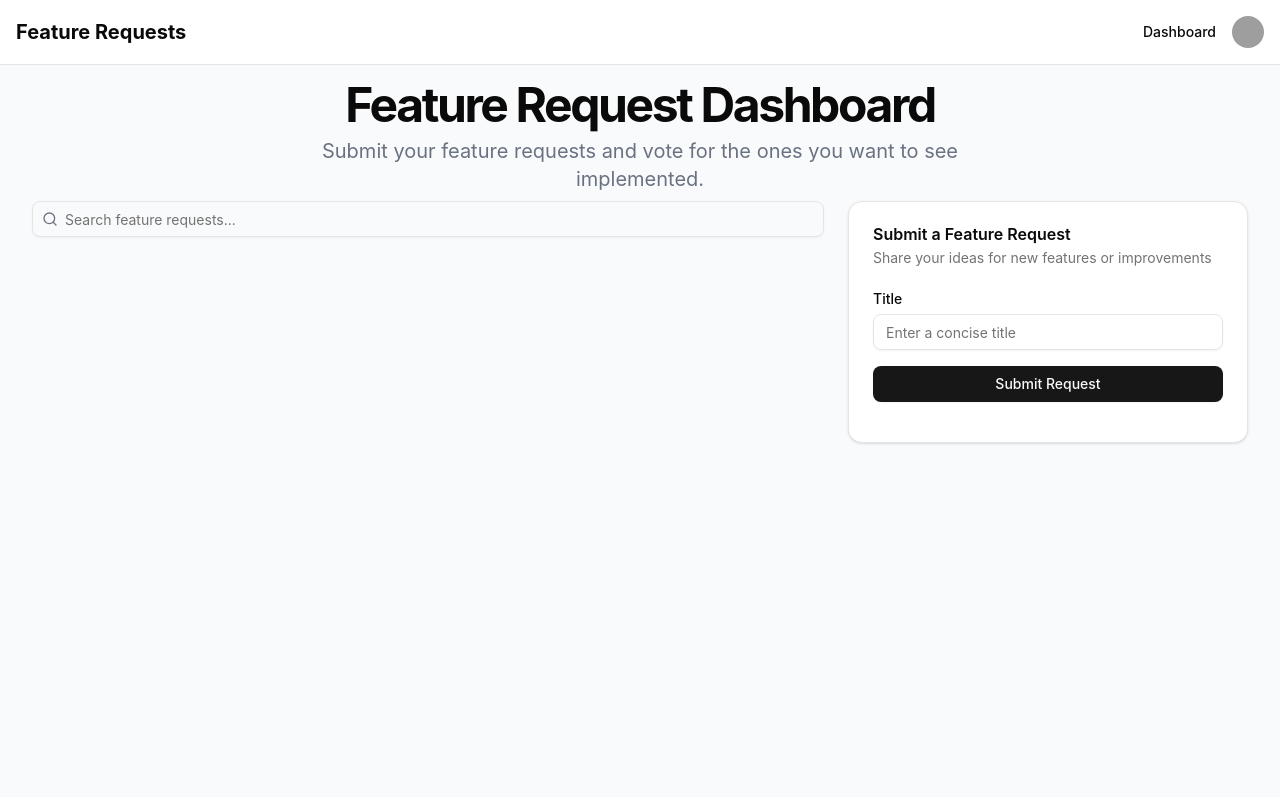
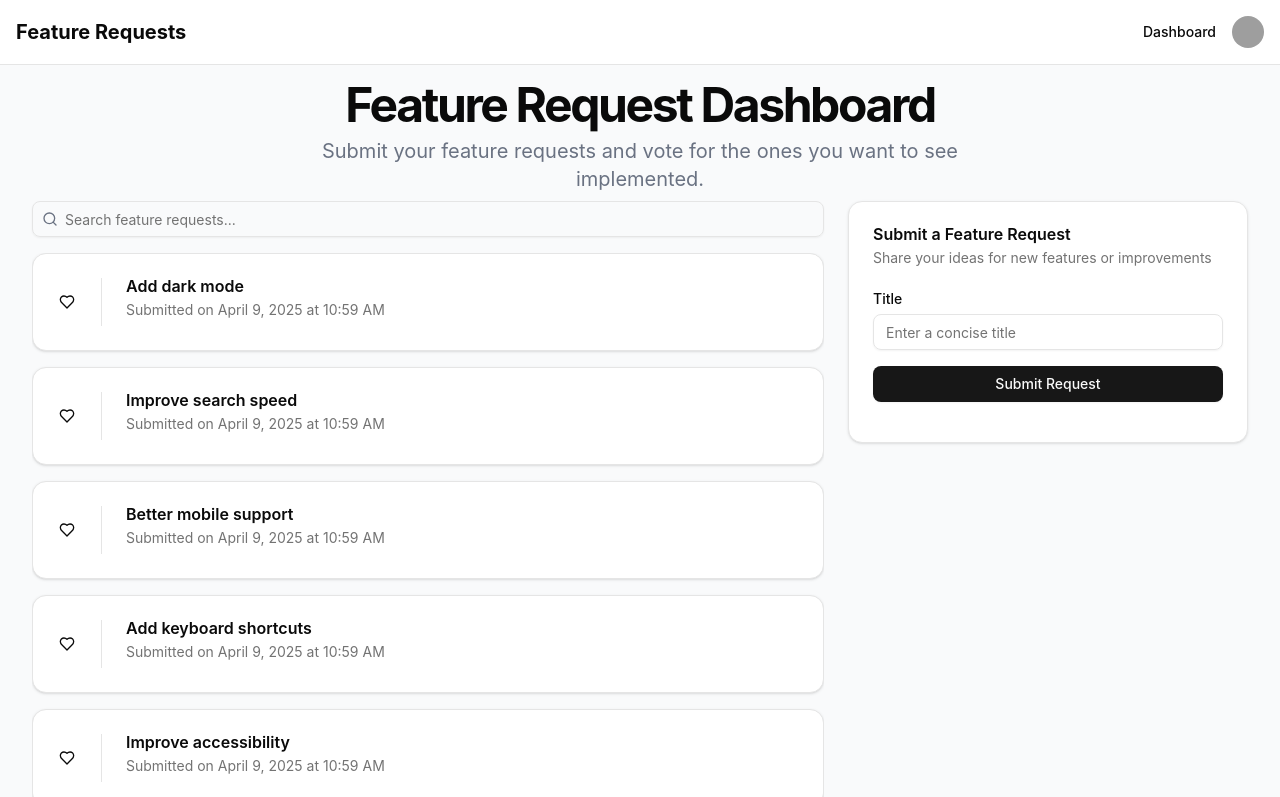
Before and after one commit to reevan-manglore/tanstack-query-talk-demo, a React (Vite) app in the folder frontend/: page / in a window 1280 px wide. Shown: the top 797 px of the page. Built offline with nearby package versions, Linux system fonts and the light colour scheme; grey boxes are pictures that could not be loaded.

Commit message:
refactor: remove 'likes' property and update LikeButton to use 'id' in feature request components

```diff
--- a/frontend/src/components/feature-request-card.tsx
+++ b/frontend/src/components/feature-request-card.tsx
@@ -16,7 +16,7 @@ import { formatDate } from '~/lib/utils';
 export interface FeatureRequest {
   id: number;
   title: string;
-  likes: number;
+
   createdAt: string;
 }
 
@@ -29,7 +29,7 @@ export default function FeatureRequestCard({
     <Card>
       <div className="flex">
         <div className="flex flex-col items-center justify-start p-4 border-r">
-          <LikeButton initialLikes={request.likes} />
+          <LikeButton id={request.id} />
         </div>
         <div className="flex-1">
           <CardHeader>
@@ -45,22 +45,16 @@ export default function FeatureRequestCard({
 }
 
 interface LikeButtonProps {
-  initialLikes: number;
-  isLoading?: boolean;
+  id: number;
 }
 
-function LikeButton({ initialLikes, isLoading = false }: LikeButtonProps) {
+function LikeButton({ id }: LikeButtonProps) {
   const [isLiked, setIsLiked] = useState(false);
-  const [likeCount, setLikeCount] = useState(initialLikes);
+  const isLoading = false;
 
   function handleLikeToggle() {
-    if (isLoading) return;
-
     const newLikedState = !isLiked;
     setIsLiked(newLikedState);
-    setLikeCount((prevCount) =>
-      newLikedState ? prevCount + 1 : prevCount - 1
-    );
   }
 
   return (
@@ -74,12 +68,10 @@ function LikeButton({ initialLikes, isLoading = false }: LikeButtonProps) {
       {isLoading ? (
         <>
           <div className="h-5 w-5 rounded-full bg-gray-400 animate-pulse" />
-          <div className="h-4 w-4 rounded bg-gray-400 animate-pulse" />
         </>
       ) : (
         <>
           <Heart className={`h-5 w-5 ${isLiked ? 'fill-primary' : ''}`} />
-          <span className="text-sm font-medium">{likeCount}</span>
         </>
       )}
     </Button>
--- a/frontend/src/components/feature-request-list.tsx
+++ b/frontend/src/components/feature-request-list.tsx
@@ -1,18 +1,67 @@
 import type React from 'react';
 import { cn } from '~/lib/utils';
+import FeatureRequestCard from '~/components/feature-request-card';
 
-function FeatureRequestList(
-  props: React.PropsWithChildren<{ className?: string }>
-) {
-  const { children, className } = props;
+const featureRequests = [
+  {
+    id: 1,
+    title: 'Add dark mode',
+    liked: false,
+    createdAt: new Date().toISOString(),
+  },
+  {
+    id: 2,
+    title: 'Improve search speed',
+    liked: false,
+    createdAt: new Date().toISOString(),
+  },
+  {
+    id: 3,
+    title: 'Better mobile support',
+    liked: false,
+    createdAt: new Date().toISOString(),
+  },
+  {
+    id: 4,
+    title: 'Add keyboard shortcuts',
+    liked: false,
+    createdAt: new Date().toISOString(),
+  },
+  {
+    id: 5,
+    title: 'Improve accessibility',
+    liked: false,
+    createdAt: new Date().toISOString(),
+  },
+  {
+    id: 6,
+    title: 'Add custom themes',
+    liked: false,
+    createdAt: new Date().toISOString(),
+  },
+  {
+    id: 7,
+    title: 'Integrate with third-party APIs',
+    liked: false,
+    createdAt: new Date().toISOString(),
+  },
+  {
+    id: 8,
+    title: 'Add user profiles',
+    liked: false,
+    createdAt: new Date().toISOString(),
+  },
+];
+function FeatureRequestList() {
   return (
     <div
       className={cn(
-        'grid grid-cols-1 mt-4 space-y-4 max-h-full overflow-y-auto',
-        className
+        'grid grid-cols-1 mt-4 space-y-4 max-h-full overflow-y-auto'
       )}
     >
-      {children}
+      {featureRequests.map((request) => (
+        <FeatureRequestCard key={request.id} request={request} />
+      ))}
     </div>
   );
 }
```
